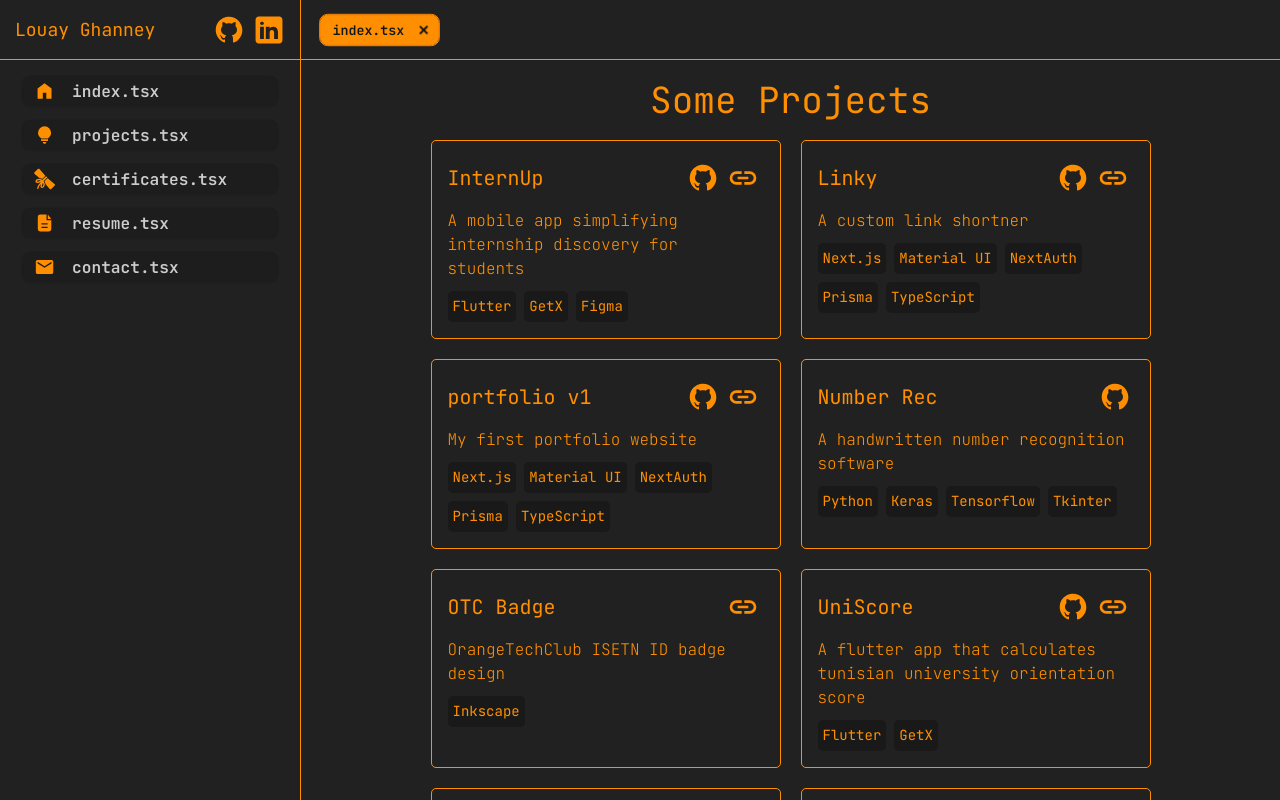
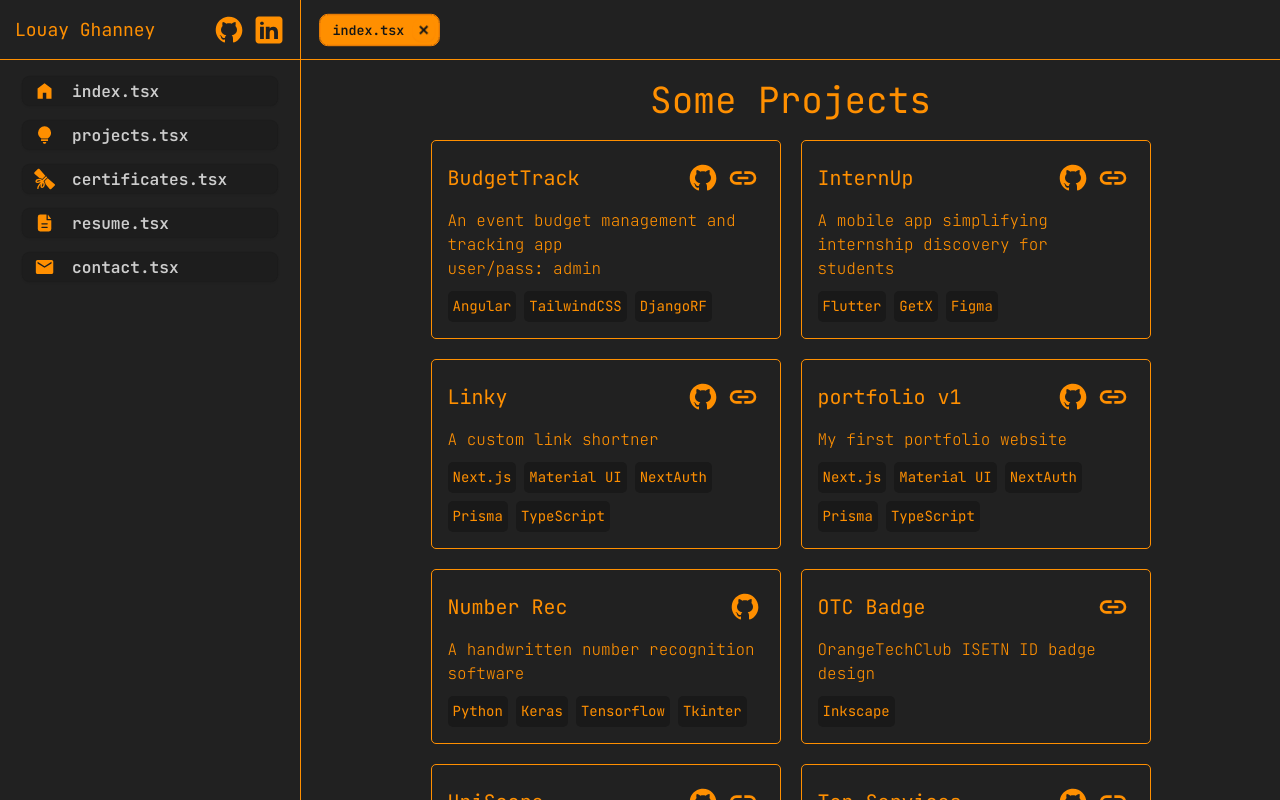
Before and after one commit to Stem-LG/neoportfolio, a Next.js app: page /projects in a window 1280 px wide. Shown: the top 800 px of the page. Built offline with nearby package versions, Linux system fonts and the light colour scheme.

Commit message:
fix non clickable links links and add new project

```diff
--- a/src/pages/_app.tsx
+++ b/src/pages/_app.tsx
@@ -25,14 +25,14 @@ export default function App({ Component, pageProps }: AppProps) {
                 <link rel="icon" href="/favicon.svg" />
             </Head>
             <div className={mono.className + " bg-background  text-primary pb-[60px] md:pb-0"}>
-                <header className="flex border-b sticky top-0 bg-base-100 border-primary h-[60px]">
+                <header className="flex border-b sticky top-0 bg-base-100 border-primary h-[60px] z-50">
                     <Titlebar />
                     <OpenPagesBar />
                 </header>
                 <div className="flex flex-col md:flex-row min-h-[calc(100svh-120px)]">
                     <SideBar />
                     <Component {...pageProps} />
-                    <footer className="h-[60px] w-full bg-background fixed bottom-0 border-t border-primary md:hidden">
+                    <footer className="h-[60px] w-full bg-background fixed bottom-0 border-t border-primary md:hidden z-50">
                         <BottomNavBar />
                     </footer>
                 </div>
--- a/src/pages/certificates.tsx
+++ b/src/pages/certificates.tsx
@@ -33,7 +33,7 @@ export default function Certificats() {
     ];
 
     return (
-        <div className="pt-5 -z-10">
+        <div className="pt-5 w-full">
             <h1 className="w-fit mx-auto text-2xl sm:text-4xl">My Certifications</h1>
             <div className="max-w-[1600px] w-full mx-auto px-5 flex flex-wrap justify-center h-fit py-5 gap-5">
                 {certs.map(({ title, issuer, online, date, link }, idx) => (
--- a/src/pages/projects.tsx
+++ b/src/pages/projects.tsx
@@ -2,6 +2,26 @@ import Link from "next/link";
 
 export default function Projects() {
     const projects = [
+        {
+            title: "BudgetTrack",
+            description: "An event budget management and tracking app\nuser/pass: admin",
+            repository: "https://github.com/Stem-LG/budget-front",
+            link: "https://budget.louay.tn",
+            tech: [
+                {
+                    name: "Angular",
+                    link: "https://angular.dev/",
+                },
+                {
+                    name: "TailwindCSS",
+                    link: "https://tailwindcss.com/",
+                },
+                {
+                    name: "DjangoRF",
+                    link: "https://www.django-rest-framework.org/",
+                },
+            ],
+        },
         {
             title: "InternUp",
             description: "A mobile app simplifying internship discovery for students",
@@ -216,7 +236,7 @@ export default function Projects() {
                             </div>
                         </div>
                         <div className="flex flex-col">
-                            <p className="py-2.5 font-extralight">{description}</p>
+                            <p className="py-2.5 font-extralight whitespace-pre-wrap">{description}</p>
                             <div className="flex flex-wrap gap-2">
                                 {tech.map(({ name, link }, idx) => (
                                     <Link
--- a/src/pages/resume.tsx
+++ b/src/pages/resume.tsx
@@ -3,7 +3,7 @@ import Link from "next/link";
 export default function Resume() {
     return (
         <div className="w-full p-5">
-            <h1 className="w-fit mx-auto text-4xl relative -z-10">
+            <h1 className="w-fit mx-auto text-4xl relative">
                 My Resume
                 <Link href="https://www.louay.tn/resume.pdf" className="absolute -right-8 -top-2"><PDFIcon/></Link>
             </h1>
```
